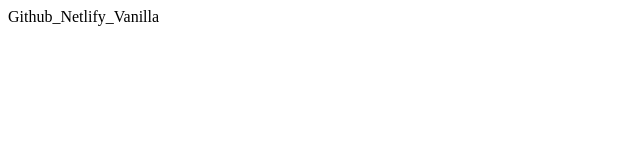
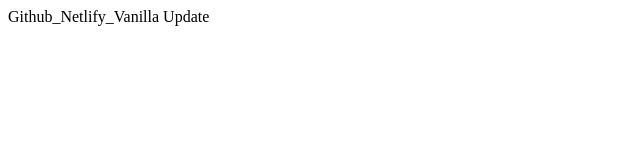
Before and after one commit to McAndersC/Github_Netlify_Vanilla, a plain HTML site: page index.html in a window 1280 px wide. Shown: the full height of the page, 0-640 px from the left. Drawn offline with Linux system fonts and the light colour scheme.

Commit message:
Update index.html
Test

```diff
--- a/index.html
+++ b/index.html
@@ -9,7 +9,7 @@
     <title>Github_Netlify_Vanilla</title>
 </head>
 <body>
-    Github_Netlify_Vanilla
+    Github_Netlify_Vanilla Update
 
 </body>
 </html>
```
